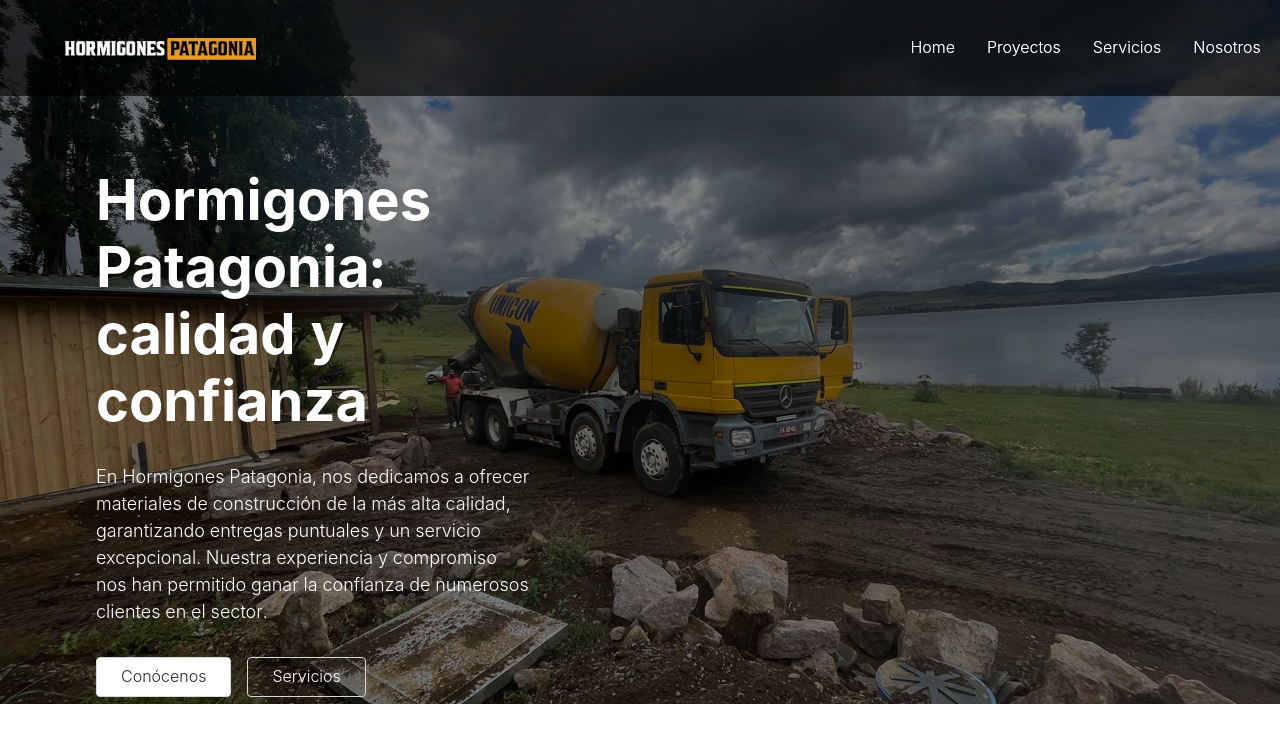
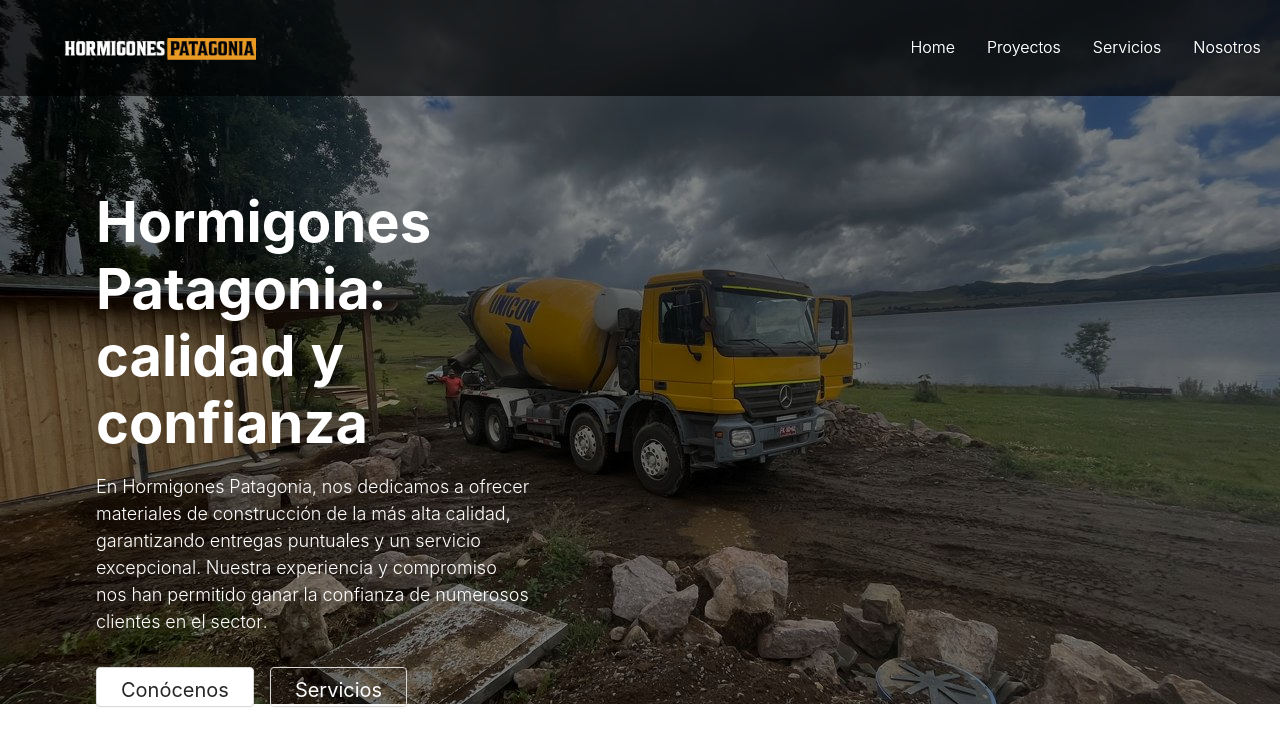
Before and after one commit to BCaceres87/hormigones-patagonia-website, a React (Vite) app: page / in a window 1280 px wide. Shown: the top 746 px of the page. Built offline with nearby package versions, Linux system fonts and the light colour scheme.

Commit message:
Adjust styles of semantic tags

```diff
--- a/src/App.module.scss
+++ b/src/App.module.scss
@@ -8,7 +8,6 @@
 html, body {
 	font-family: 'Montserrat', 'Roboto', sans-serif;
 	height: 100%;
-	margin: 0;
   overflow-x: hidden;
   padding: 0;
 	width: 100%;
@@ -26,6 +25,7 @@ button:focus {
 	color: $neutral-800;
 	display: flex;
 	flex-direction: column;
+
 	a {
 		color: inherit;
 		cursor: pointer;
@@ -43,36 +43,56 @@ button:focus {
 
 	h1 {
 		@include Headline__01-Bold;
+		margin: 2rem 0 1rem;
 	}
 
 	h2 {
 		@include Headline__02-Bold;
+		margin: 1.5rem 0 1rem;
 	}
 
 	h3 {
 		@include Headline__03-Bold;
+		margin: 1.25rem 0 0.75rem;
 	}
 
 	h4 {
 		@include Headline__04-Bold;
+		margin: 1rem 0 0.5rem;
 	}
 
 	h5 {
 		@include Headline__05-Bold;
+		margin: 0.75rem 0 0.5rem;
 	}
 
-	button, li {
+	h6 {
+		@include Subtitle__01-Bold;
+		margin: 0.5rem 0 0.25rem;
+	}
+
+	li {
 		@include Caption__01-Regular;
 	}
 
+
+	button {
+		@include Button__01-Regular;
+	}
+
 	p {
-		@include media-xsmall{
-			@include Body__01-Regular;
-		}
+		@include Body__01-Regular;
+		margin: 0 0 1rem;
 	}
 
 	small {
 		@include Caption__01-Regular;
+		display: block;
+		margin-top: 0.5rem;
+	}
+
+	.overline {
+		@include Overline__01-Medium;
 	}
 
 	.content_wrapper {
```
